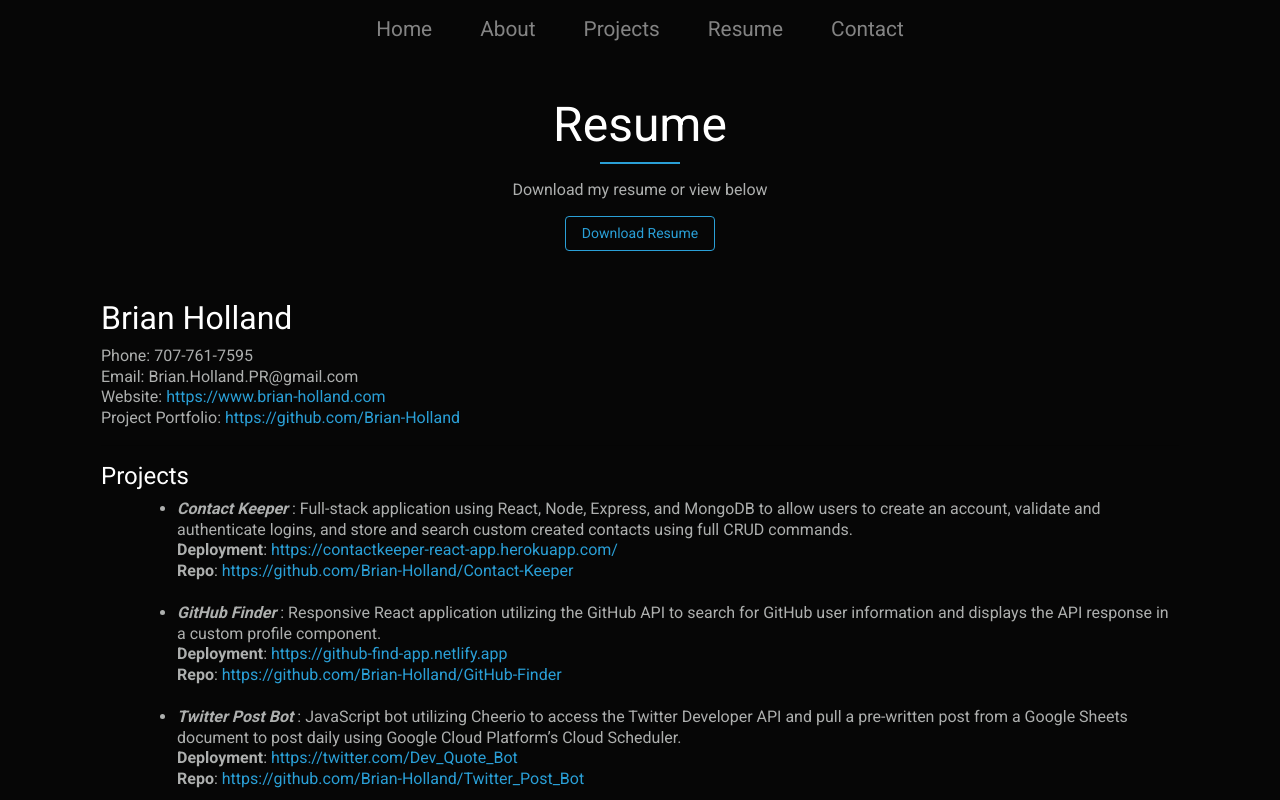
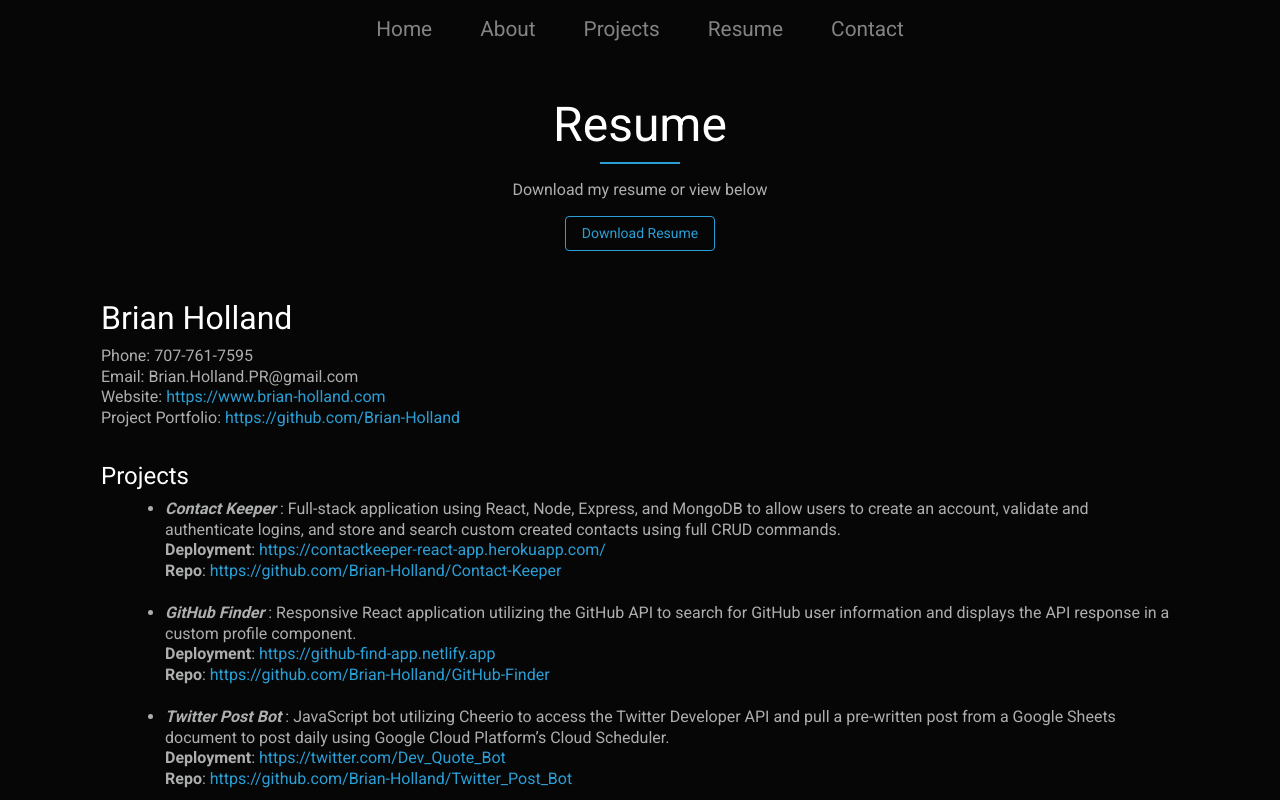
Before and after one commit to Brian-Holland/NextJS_Website, a Next.js app: page /resume in a window 1280 px wide. Shown: the top 800 px of the page. Built offline with nearby package versions, Linux system fonts and the light colour scheme.

Commit message:
resume pad

```diff
--- a/styles/styles.css
+++ b/styles/styles.css
@@ -59,7 +59,7 @@
 
 .resume-ul {
 	list-style-type: disc;
-	margin-left: 2.25rem;
+	margin-left: 1.5rem;
 }
 
 .job-ul {
```
